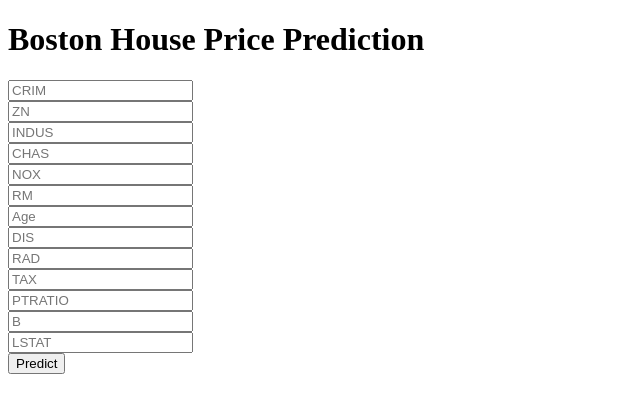
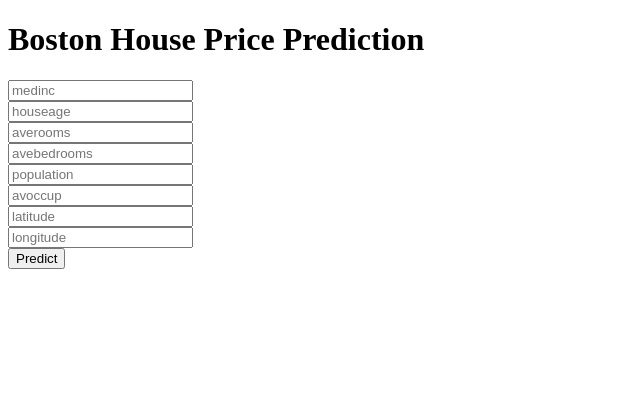
Before and after one commit to reddyrohith49471/house, a Flask app: page / in a window 1280 px wide. Shown: the top 413 px of the page, without its empty margins (0-640 px from the left). Run offline with Flask 3, Linux system fonts and the light colour scheme; parts of the project's set-up code (start-up, migrations or seed data) failed here and were passed over.

Commit message:
Initial Commit

```diff
--- a/templates/home.html
+++ b/templates/home.html
@@ -18,19 +18,15 @@
 
      <!-- Main Input For Receiving Query to our ML -->
     <form action="{{ url_for('predict')}}"method="post">
-      <input type="text" name="CRIM" placeholder="CRIM" required="required" /><br>
-    	<input type="text" name="ZN" placeholder="ZN" required="required" /><br>
-        <input type="text" name="INDUS" placeholder="INDUS" required="required" /><br>
-        <input type="text" name="CHAS" placeholder="CHAS" required="required" /><br>
-        <input type="text" name="NOX" placeholder="NOX" required="required" /><br>
-        <input type="text" name="RM" placeholder="RM" required="required" /><br>
-        <input type="text" name="Age" placeholder="Age" required="required" /><br>
-        <input type="text" name="DIS" placeholder="DIS" required="required" /><br>
-        <input type="text" name="RAD" placeholder="RAD" required="required" /><br>
-        <input type="text" name="TAX" placeholder="TAX" required="required" /><br>
-        <input type="text" name="PTRATIO" placeholder="PTRATIO" required="required" /><br>
-        <input type="text" name="B" placeholder="B" required="required" /><br>
-        <input type="text" name="LSTAT" placeholder="LSTAT" required="required" /><br>
+      <input type="text" name="medinc" placeholder="medinc" required="required" /><br>
+    	<input type="text" name="houseage" placeholder="houseage" required="required" /><br>
+        <input type="text" name="averooms" placeholder="averooms" required="required" /><br>
+        <input type="text" name="avebedrooms" placeholder="avebedrooms" required="required" /><br>
+        <input type="text" name="population" placeholder="population" required="required" /><br>
+        <input type="text" name="avoccup" placeholder="avoccup" required="required" /><br>
+        <input type="text" name="latitude" placeholder="latitude" required="required" /><br>
+        <input type="text" name="longitude" placeholder="longitude" required="required" /><br>
+
 
 
 
```
